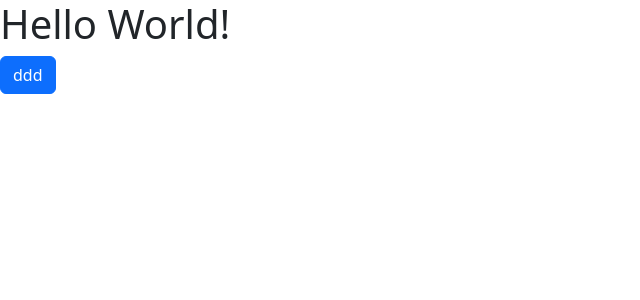
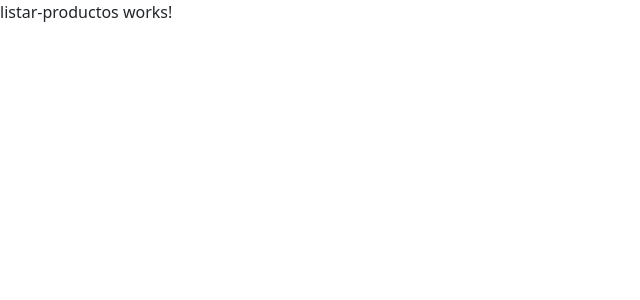
Before and after one commit to n1c0145/Ecommerce-Angular-Node-MongoDB, an Angular app in the folder front-angular/: page / in a window 1280 px wide. Shown: the top 300 px of the page, without its empty margins (0-640 px from the left). Built offline with nearby package versions, Linux system fonts and the light colour scheme.

Commit message:
add router outlet

```diff
--- a/front-angular/src/app/app.component.html
+++ b/front-angular/src/app/app.component.html
@@ -1,2 +1 @@
-<h1>Hello World!</h1>
-<button class="btn btn-primary">ddd</button>
+<router-outlet></router-outlet>
```
